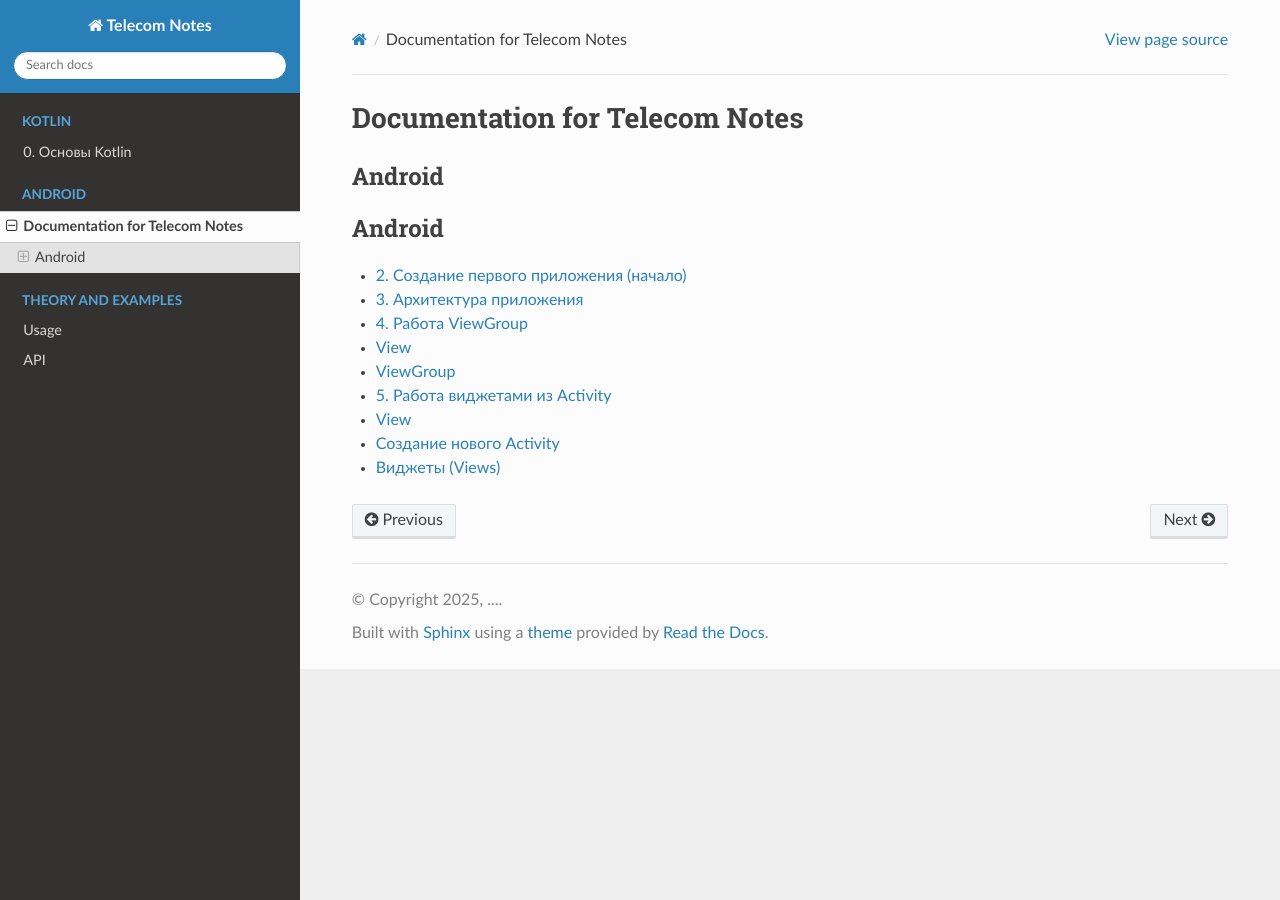
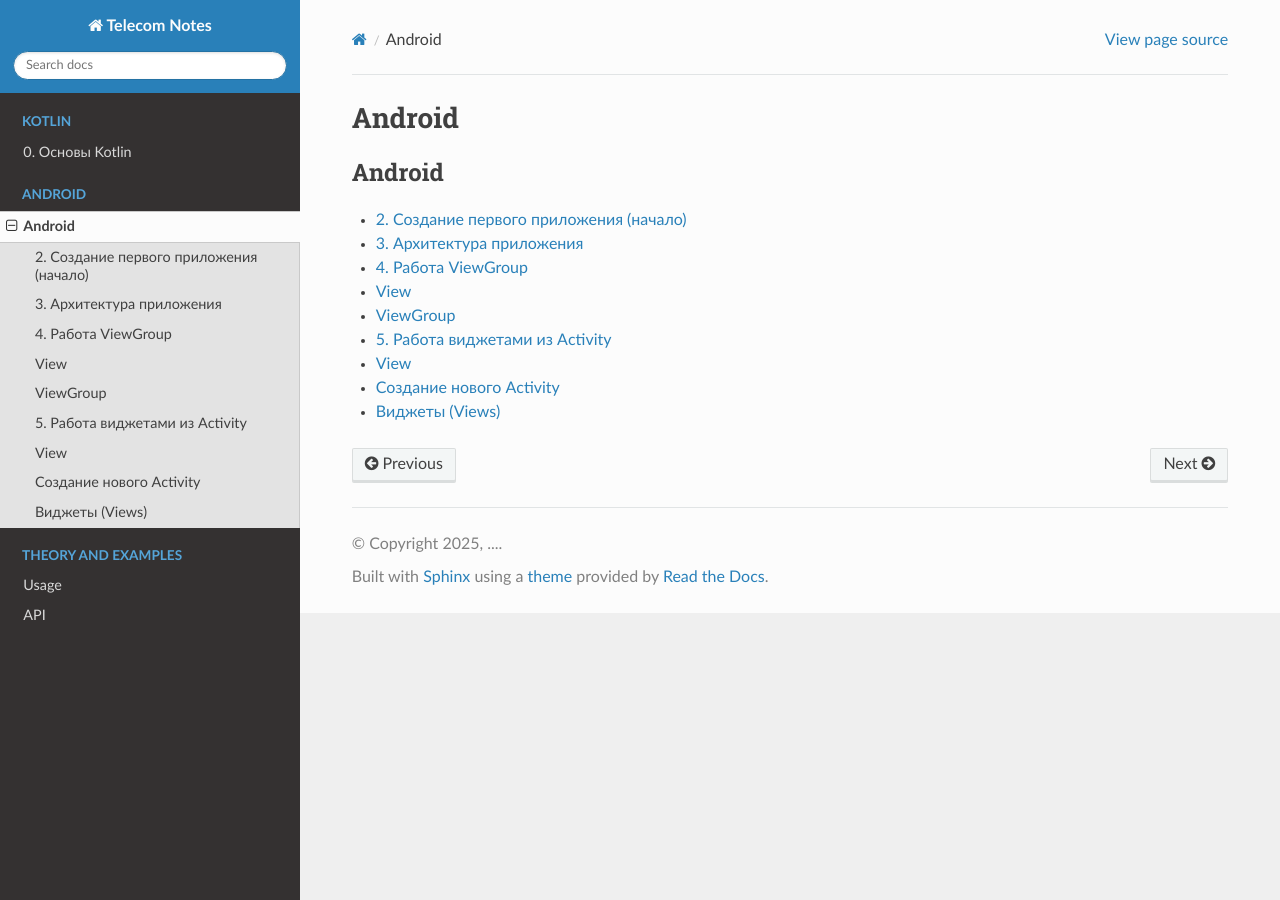
Before and after one commit to TelecomDep/notes, a Sphinx documentation site: the page built from docs/source/Android/android.rst, in a window 1280 px wide. Built offline with Sphinx 7.4.7 and the Read the Docs theme 3.1.0, drawn with Linux system fonts in a browser that asks for light colours.

Commit message:
toctree correction

```diff
--- a/docs/source/Android/android.rst
+++ b/docs/source/Android/android.rst
@@ -1,7 +1,3 @@
-**********************************
-Documentation for Telecom Notes
-**********************************
-
 Android
 ============
 
```
